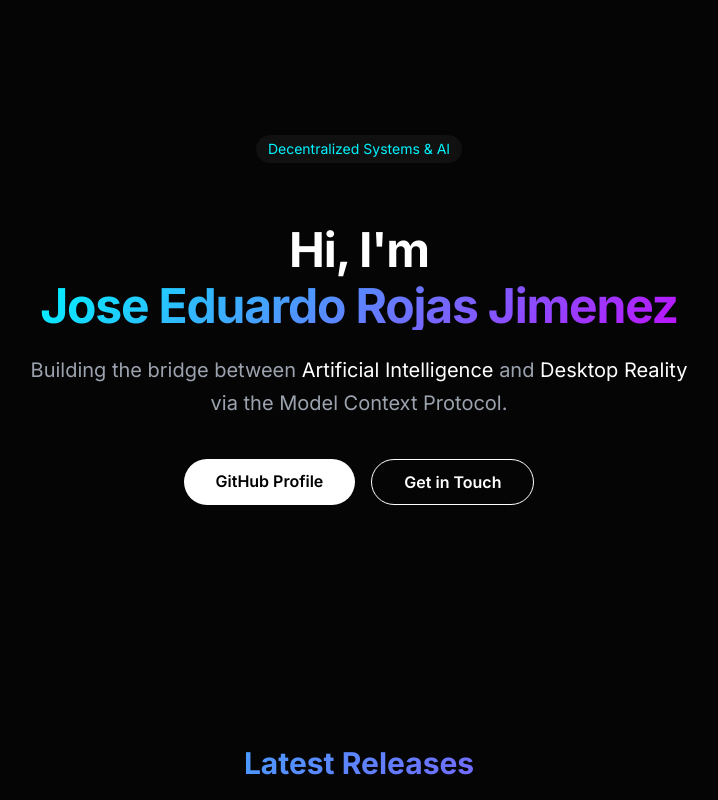
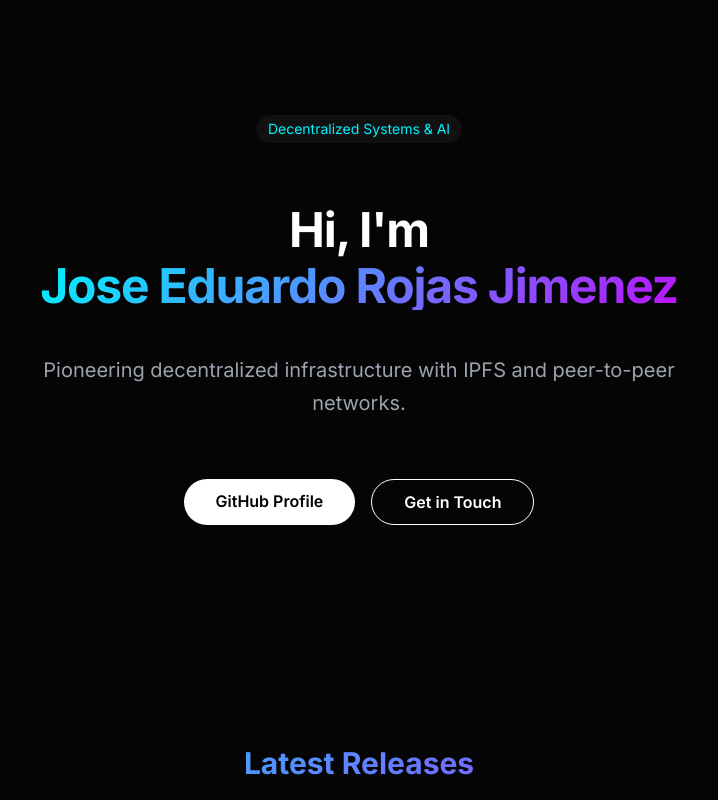
Before and after one commit to jxoesneon/jxoesneon.github.io, a React (Vite) app: page / in a window 1280 px wide. Shown: the top 800 px of the page, without its empty margins (281-999 px from the left). Built offline with nearby package versions, Linux system fonts and the light colour scheme.

Commit message:
feat: implement rotating tagline animation

```diff
--- a/src/components/Hero.jsx
+++ b/src/components/Hero.jsx
@@ -3,12 +3,28 @@ import { motion, AnimatePresence } from 'framer-motion';
 
 const Hero = () => {
   const [showFullName, setShowFullName] = useState(false);
+  const [taglineIndex, setTaglineIndex] = useState(0);
+
+  const taglines = [
+    "Building the bridge between Artificial Intelligence and Desktop Reality via the Model Context Protocol.",
+    "Pioneering decentralized infrastructure with IPFS and peer-to-peer networks.",
+    "Revolutionizing creative workflows with AI-driven automation for Blender and Unreal Engine 5.",
+    "Engineering next-generation tools for research, simulation, and decentralized compute."
+  ];
 
   useEffect(() => {
-    const interval = setInterval(() => {
+    const nameInterval = setInterval(() => {
       setShowFullName(prev => !prev);
     }, 4000);
-    return () => clearInterval(interval);
+
+    const taglineInterval = setInterval(() => {
+      setTaglineIndex(prev => (prev + 1) % taglines.length);
+    }, 5000);
+
+    return () => {
+      clearInterval(nameInterval);
+      clearInterval(taglineInterval);
+    };
   }, []);
 
   return (
@@ -19,7 +35,7 @@ const Hero = () => {
         initial={{ opacity: 0, scale: 0.9 }}
         animate={{ opacity: 1, scale: 1 }}
         transition={{ duration: 0.8 }}
-        className="z-10"
+        className="z-10 w-full max-w-4xl"
       >
         <span className="inline-block py-1 px-3 rounded-full bg-white/5 border border-white/10 text-neon-blue text-sm mb-6 backdrop-blur-md">
           Decentralized Systems & AI
@@ -34,16 +50,27 @@ const Hero = () => {
               animate={{ opacity: 1, y: 0 }}
               exit={{ opacity: 0, y: -20 }}
               transition={{ duration: 0.5 }}
-              className="gradient-text pb-2"
+              className="gradient-text pb-2 min-h-[1.2em]"
             >
               {showFullName ? "Jose Eduardo Rojas Jimenez" : "jxoesneon"}
             </motion.span>
           </AnimatePresence>
         </h1>
 
-        <p className="text-xl md:text-2xl text-gray-400 max-w-2xl mx-auto mb-10 leading-relaxed">
-          Building the bridge between <span className="text-white">Artificial Intelligence</span> and <span className="text-white">Desktop Reality</span> via the Model Context Protocol.
-        </p>
+        <div className="h-24 md:h-20 mb-10 flex items-center justify-center">
+          <AnimatePresence mode="wait">
+            <motion.p
+              key={taglineIndex}
+              initial={{ opacity: 0, y: 20 }}
+              animate={{ opacity: 1, y: 0 }}
+              exit={{ opacity: 0, y: -20 }}
+              transition={{ duration: 0.5 }}
+              className="text-xl md:text-2xl text-gray-400 max-w-2xl mx-auto leading-relaxed"
+            >
+              {taglines[taglineIndex]}
+            </motion.p>
+          </AnimatePresence>
+        </div>
 
         <div className="flex gap-4 justify-center">
           <a href="https://github.com/jxoesneon" className="btn-primary">
```
